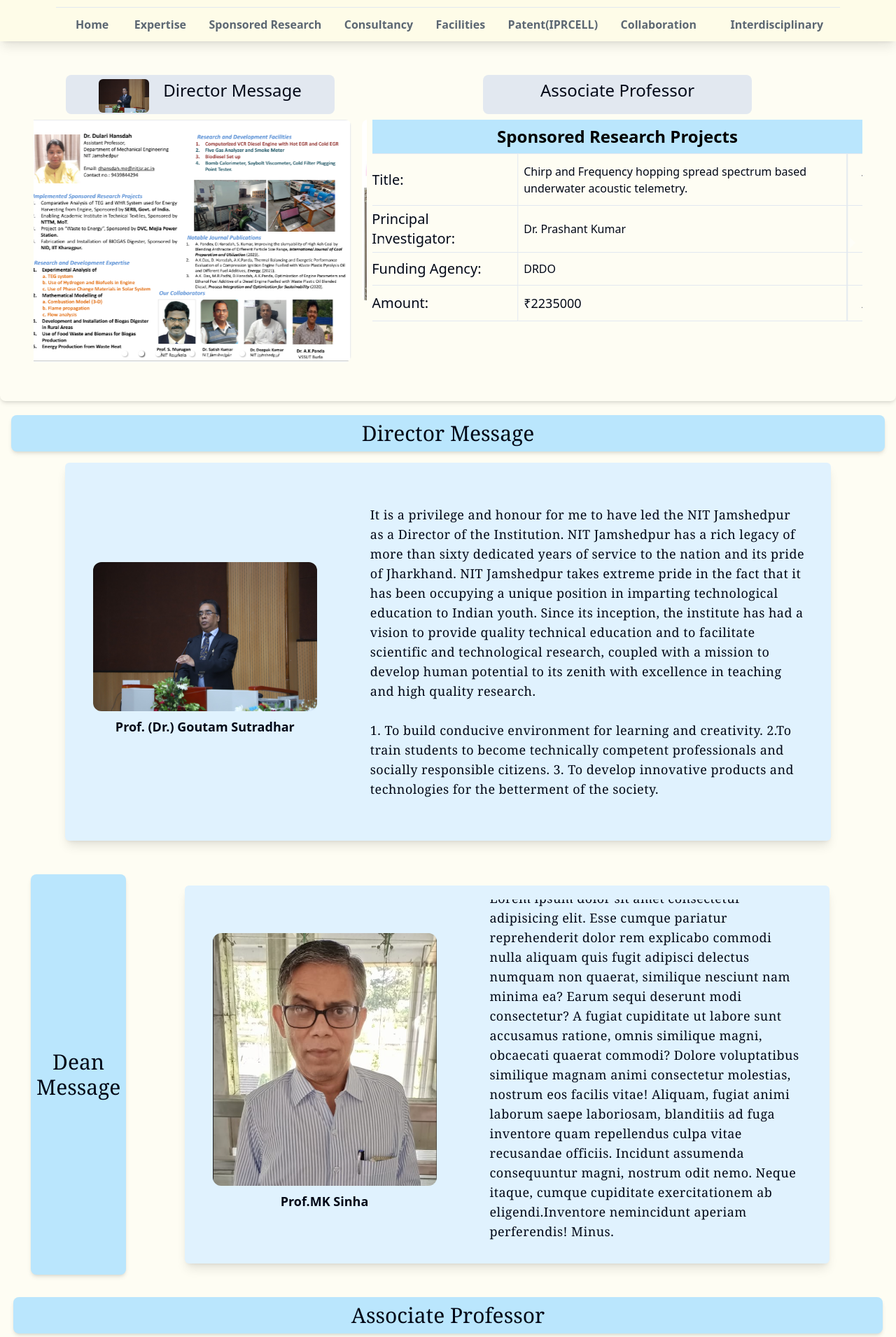
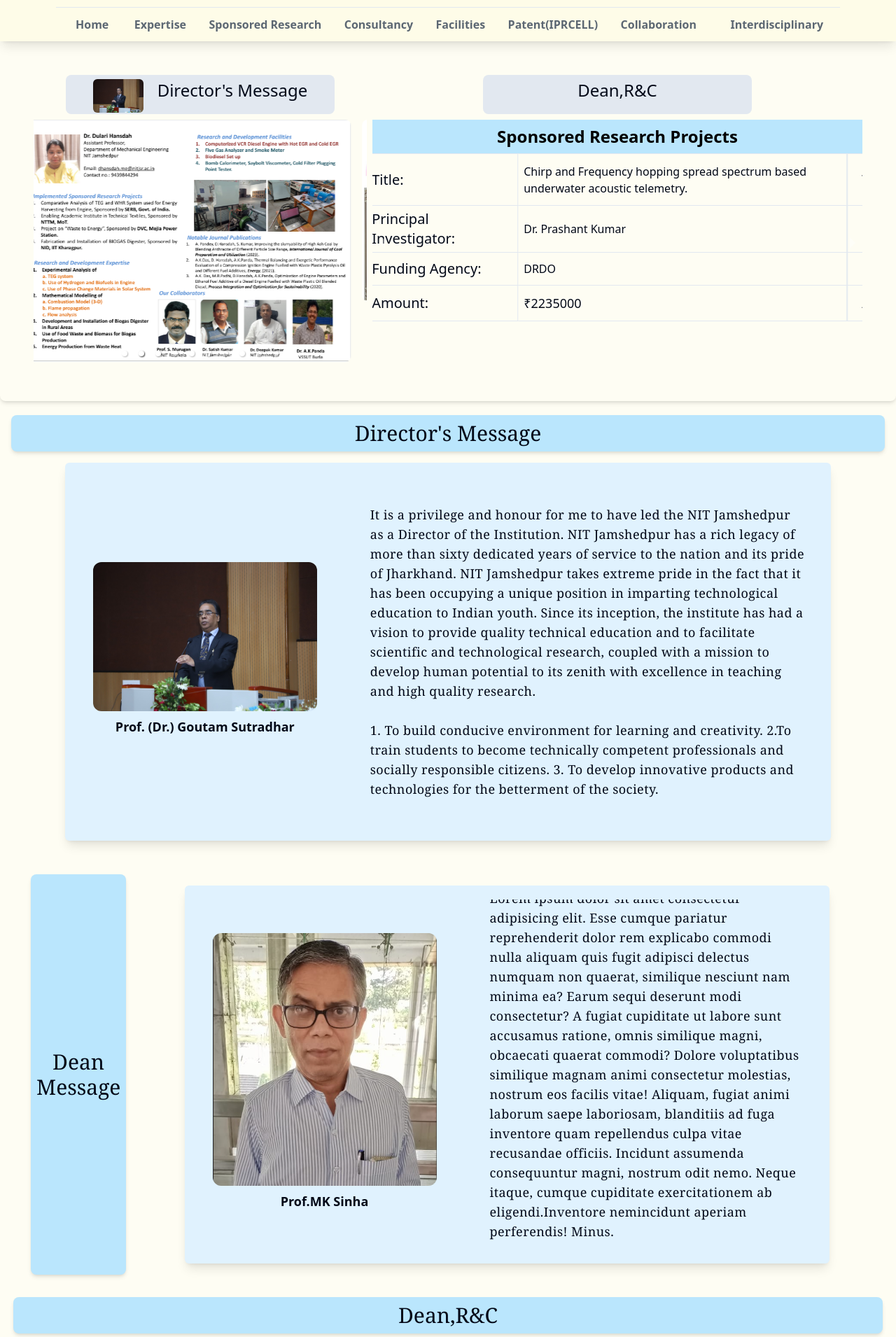
Before and after one commit to Vishal1092003/ResearchAndConsultancy_NIT_JAMSHEDPUR, a React (Vite) app: page /home in a window 1280 px wide. Shown: the part 130-2040 px from the top of the page at 70% size. Built offline with nearby package versions, Linux system fonts and the light colour scheme; some icons are missing.

Commit message:
correct dean,r&c

```diff
--- a/src/pages/Home.jsx
+++ b/src/pages/Home.jsx
@@ -20,7 +20,7 @@ const Home = () => {
                     src={DirectorSir}
                     alt="Direc photo"
                   />
-                  <div> Director Message</div>
+                  <div> Director's Message</div>
                 </div>
               </HashLink>
 
@@ -30,7 +30,7 @@ const Home = () => {
               <div className=" flex justify-center items-center">
                 <HashLink to={"./#AssociateProfessor"}>
                   <div className="w-96 h-14   rounded-lg flex justify-center align-centre bg-slate-200 gap-5  text-2xl border-y-2 hover:shadow-lg transition  duration-200 py-1 px-1   hover: bg-blue-50/50  cursor-pointer">
-                    <div> Associate Professor</div>
+                    <div> Dean,R&C</div>
                   </div>
                 </HashLink>
               </div>
@@ -42,7 +42,7 @@ const Home = () => {
         <div id="directormessage" className="pt-5 px-4 w-full bg-yellow-50/50 ">
           <div className="min-h-[70vh] flex flex-col justify-center items-center">
             <div className="flex bg-sky-200 w-full shadow-md p-2 mx-4 rounded-lg  font-medium text-3xl font-serif justify-center items-center">
-              Director Message
+              Director's Message
             </div>
             <Message
               img={DirectorSir}
@@ -78,7 +78,7 @@ const Home = () => {
         <div id="AssociateProfessor" className="pt-5 bg-yellow-50/50">
           <div className="min-h-[20vh] flex-col flex justify-center items-center  ">
             <div className="flex w-[97vw] bg-sky-200 shadow-md text-center p-2 mx-4 rounded-lg  font-medium text-3xl font-serif justify-center items-center">
-              Associate Professor
+            Dean,R&C
             </div>
             <div className="flex md:flex-row flex-col">
               <Message
```
